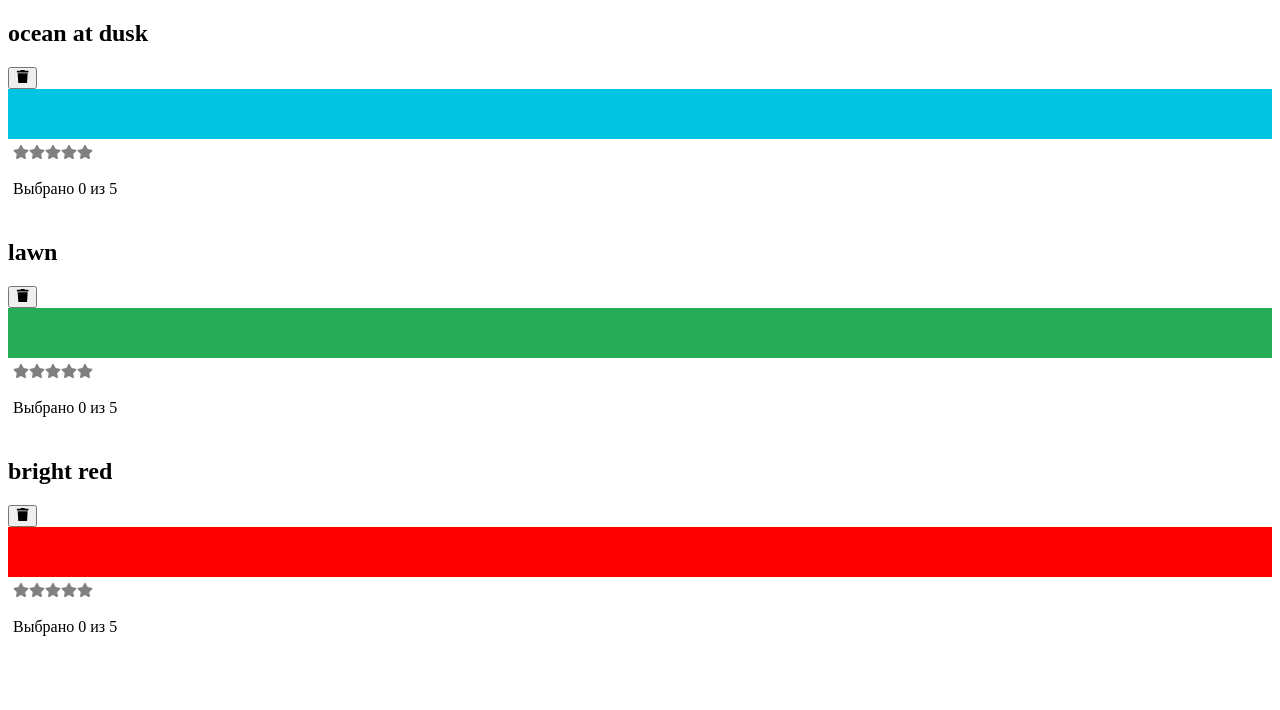
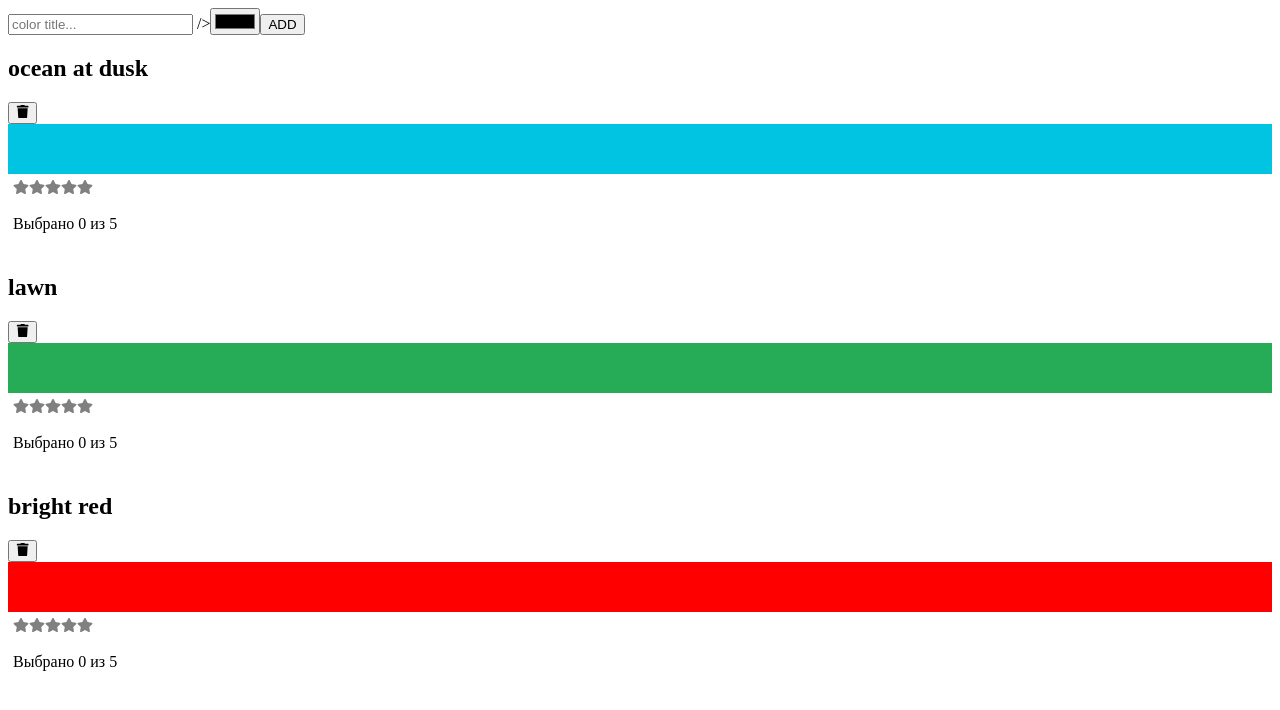
Before and after one commit to enot58/book_learn, a React (Create React App) app: page / in a window 1280 px wide. Shown: the top 710 px of the page. Built offline with nearby package versions, Linux system fonts and the light colour scheme.

Commit message:
Changes to be committed: 	modified:   src/App.js 	new file:   src/components/AddColorForm.jsx

```diff
--- a/src/App.js
+++ b/src/App.js
@@ -2,6 +2,7 @@
 import StarRating from "./components/StarRating";
 import colorData from "./color-data.json"
 import ColorLIst from "./components/ColorLIst";
+import AddColorForm from "./components/AddColorForm";
 
 // Состояние хранится на верху
 
@@ -27,6 +28,7 @@
 
   return (
     <div className="App">
+      <AddColorForm />
       <ColorLIst colors = {colors}
         onRemoveColor = {
           removeColor
--- /dev/null
+++ b/src/components/AddColorForm.jsx
@@ -0,0 +1,15 @@
+import React from 'react'
+
+function AddColorForm() {
+  return (
+    <div>
+        <form>
+            <input type="text" placeholder='color title...' required/>                                                                                            />
+            <input type="color" required/>
+            <button>ADD</button>
+        </form>
+    </div>
+  )
+}
+
+export default AddColorForm;
```
